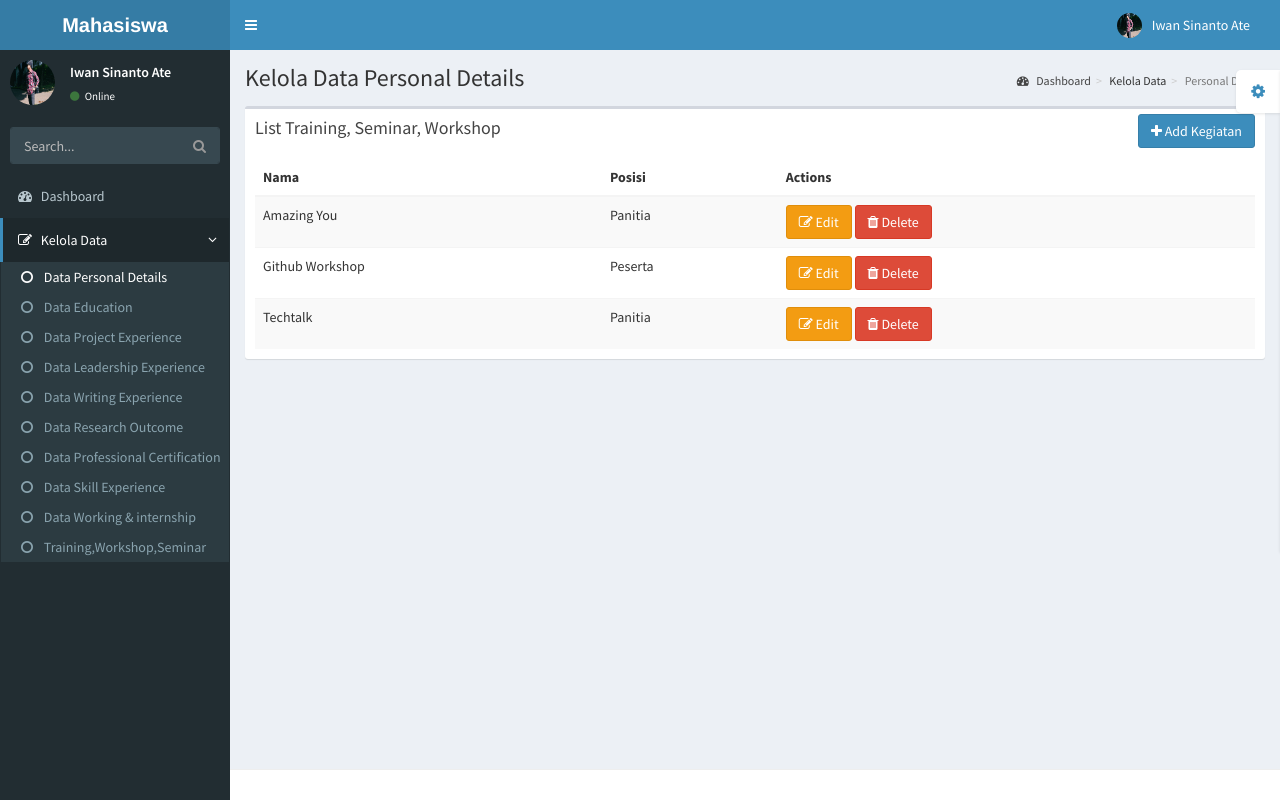
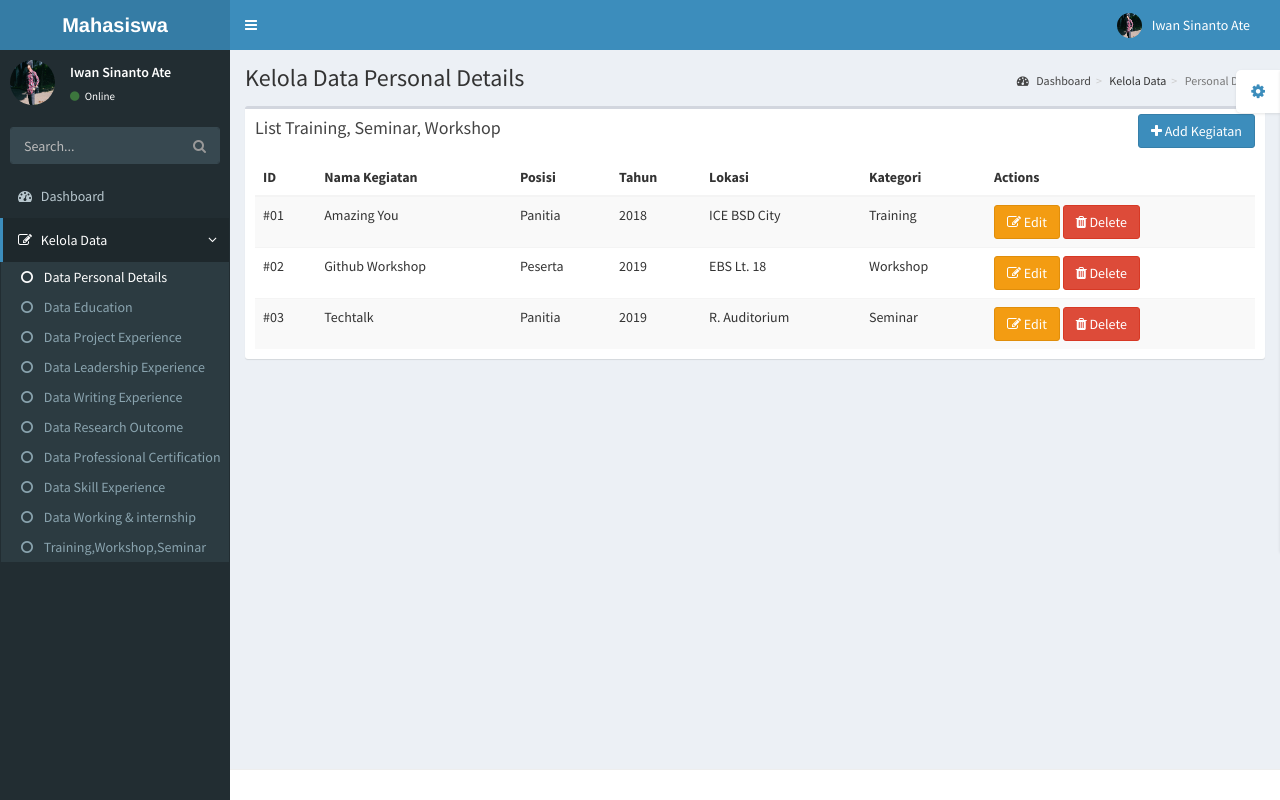
Before and after one commit to Risnawati31/Sistem-Akreditasi-Modul-Mahasiswa, a PHP site: page /pages/kelola-data/training-workshop-seminar.php in a window 1280 px wide. Run offline with PHP 8.4, Linux system fonts and the light colour scheme; the visitor is signed in with stand-in values (Sample User, id 1); some libraries are stand-ins or nearby versions.

Commit message:
menambahkan atribut pada training

```diff
--- a/pages/kelola-data/training-workshop-seminar.php
+++ b/pages/kelola-data/training-workshop-seminar.php
@@ -13,15 +13,23 @@
               <table class="table table-striped">
                 <thead>
                   <tr>
-                    <th colspan="8">Nama</th>
+                    <th>ID</th>
+                    <th>Nama Kegiatan</th>
                     <th>Posisi</th>
+                    <th>Tahun</th>
+                    <th>Lokasi</th>
+                    <th>Kategori</th>
                     <th>Actions</th>
                   </tr>
                 </thead>
                 <tbody>
                   <tr>
-                        <td colspan="8">Amazing You</td>
+                        <td>#01</td>
+                        <td>Amazing You</td>
                         <td>Panitia</td>
+                        <td>2018</td>
+                        <td>ICE BSD City</td>
+                        <td>Training</td>
                         <td>
                             <a href="#editPersonalDetail" class="btn  btn-warning btn-md" data-toggle="modal" data-target="#modalEdit"><i class="fa fa-edit" data-toggle="tooltip" title="Edit"></i> Edit</a>
 
@@ -29,8 +37,12 @@
                         </td>
                   </tr>
                   <tr>
-                        <td colspan="8">Github Workshop</td>
+                        <td>#02</td>
+                        <td>Github Workshop</td>
                         <td>Peserta</td>
+                        <td>2019</td>
+                        <td>EBS Lt. 18</td>
+                        <td>Workshop</td>
                         <td>
                             <a href="#editPersonalDetail" class="btn  btn-warning btn-md" data-toggle="modal" data-target="#modalEdit"><i class="fa fa-edit" data-toggle="tooltip" title="Edit"></i> Edit</a>
 
@@ -38,8 +50,12 @@
                         </td>
                   </tr>
                   <tr>
-                        <td colspan="8">Techtalk</td>
+                        <td>#03</td>
+                        <td>Techtalk</td>
                         <td>Panitia</td>
+                        <td>2019</td>
+                        <td>R. Auditorium</td>
+                        <td>Seminar</td>
                         <td>
                             <a href="#editPersonalDetail" class="btn  btn-warning btn-md" data-toggle="modal" data-target="#modalEdit"><i class="fa fa-edit" data-toggle="tooltip" title="Edit"></i> Edit</a>
 
```
